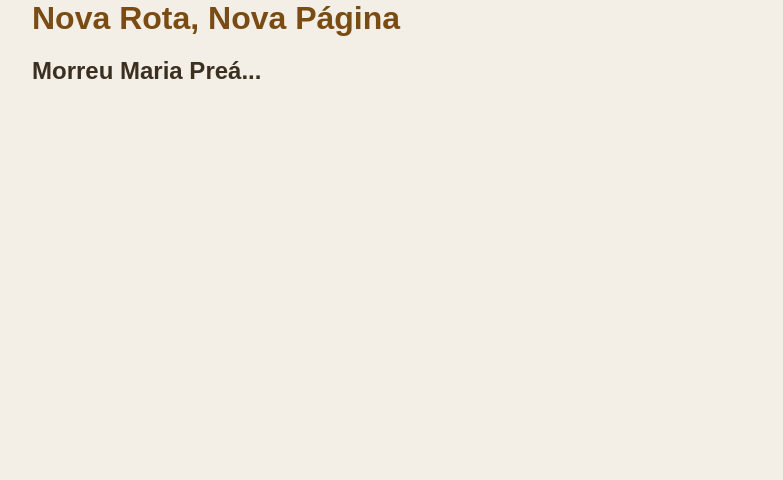
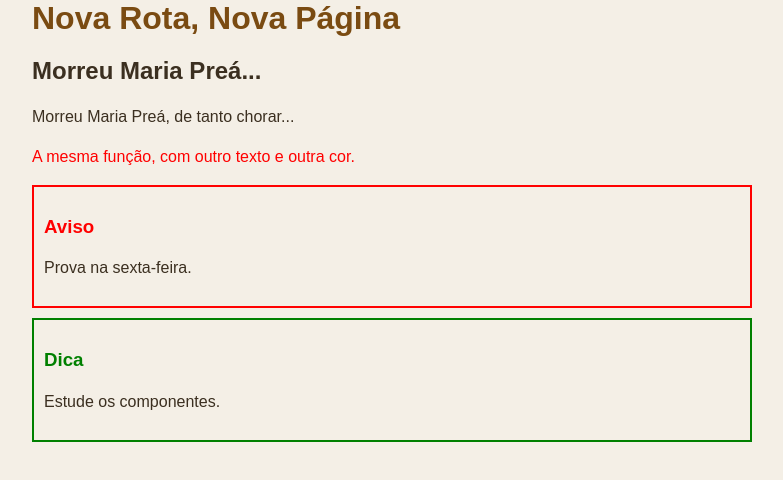
Before and after one commit to Flavia-Carvalho-1/Receitas-pweb-3, a Next.js app: page /novarota in a window 1280 px wide. Shown: the top 480 px of the page, without its empty margins (248-1031 px from the left). Built offline with nearby package versions, Linux system fonts and the light colour scheme.

Commit message:
Receita 14: página usa Mensagem e Cartao com valores diferentes

```diff
--- a/app/novarota/page.js
+++ b/app/novarota/page.js
@@ -1,4 +1,4 @@
-import { MariaPrea } from "./componentes";
+import { MariaPrea, Mensagem, Cartao } from "./componentes";
 
 export default function NovaRotaHome(){
 
@@ -10,6 +10,12 @@ export default function NovaRotaHome(){
 
           <MariaPrea/>
 
+          <Mensagem texto="Morreu Maria Preá, de tanto chorar..." />
+          <Mensagem texto="A mesma função, com outro texto e outra cor." cor="red" />
+
+          <Cartao titulo="Aviso" texto="Prova na sexta-feira." cor="red" />
+          <Cartao titulo="Dica" texto="Estude os componentes." cor="green" />
+
        </div>
 
     )
```
